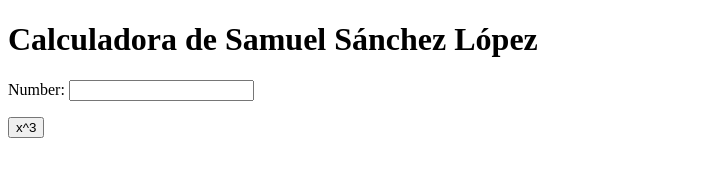
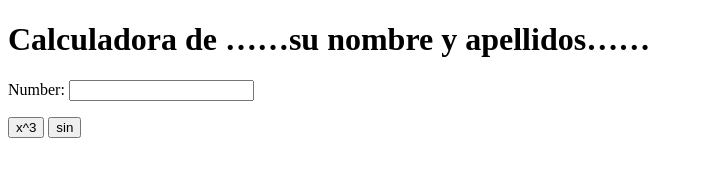
Before and after one commit to Samuelsanchez28/4_1_SSL_my_calculator, a plain HTML site: page index.html in a window 1280 px wide. Shown: the whole page, without its empty margins (0-703 px from the left). Drawn offline with Linux system fonts and the light colour scheme.

Commit message:
sin(x) button

```diff
--- a/index.html
+++ b/index.html
@@ -5,17 +5,22 @@
         <meta charset="utf-8">
     </head>
     <body>
-        <h1>Calculadora de Samuel Sánchez López</h1>
+        <h1>Calculadora de ……su nombre y apellidos……</h1>
         Number:
         <input type="text" id="n1">
         <p>
             <button onclick="cube()"> x^3 </button>
+            <button onclick="sine()"> sin </button>
         </p>
         <script type="text/javascript">
             function cube() {
                 var num = document.getElementById("n1");
                 num.value = Math.pow(num.value, 3);
             }
+            function sine() {
+                var num = document.getElementById("n1");
+                num.value = Math.sin(num.value);
+            }
         </script>
     </body>
 </html>
```
